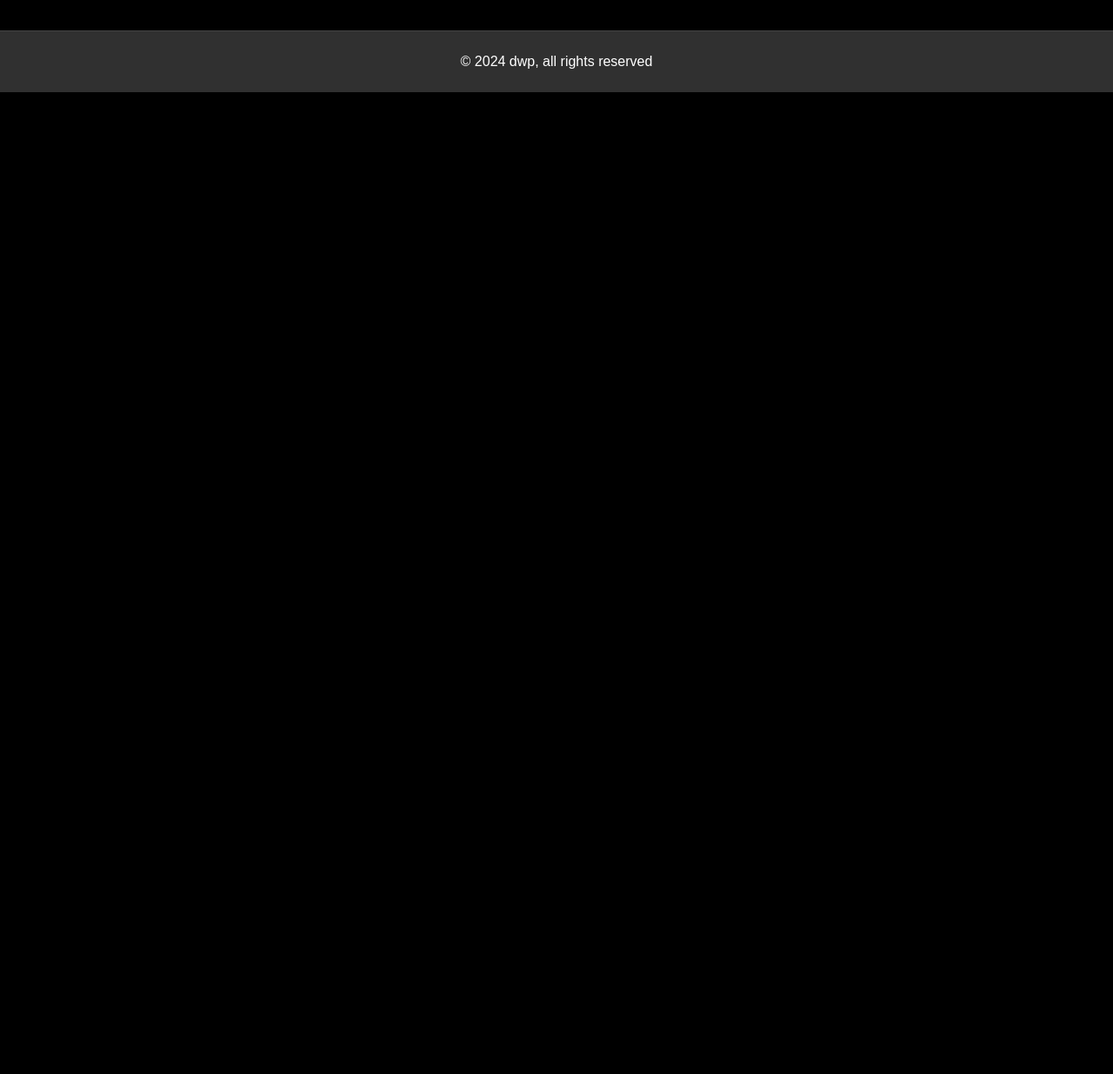
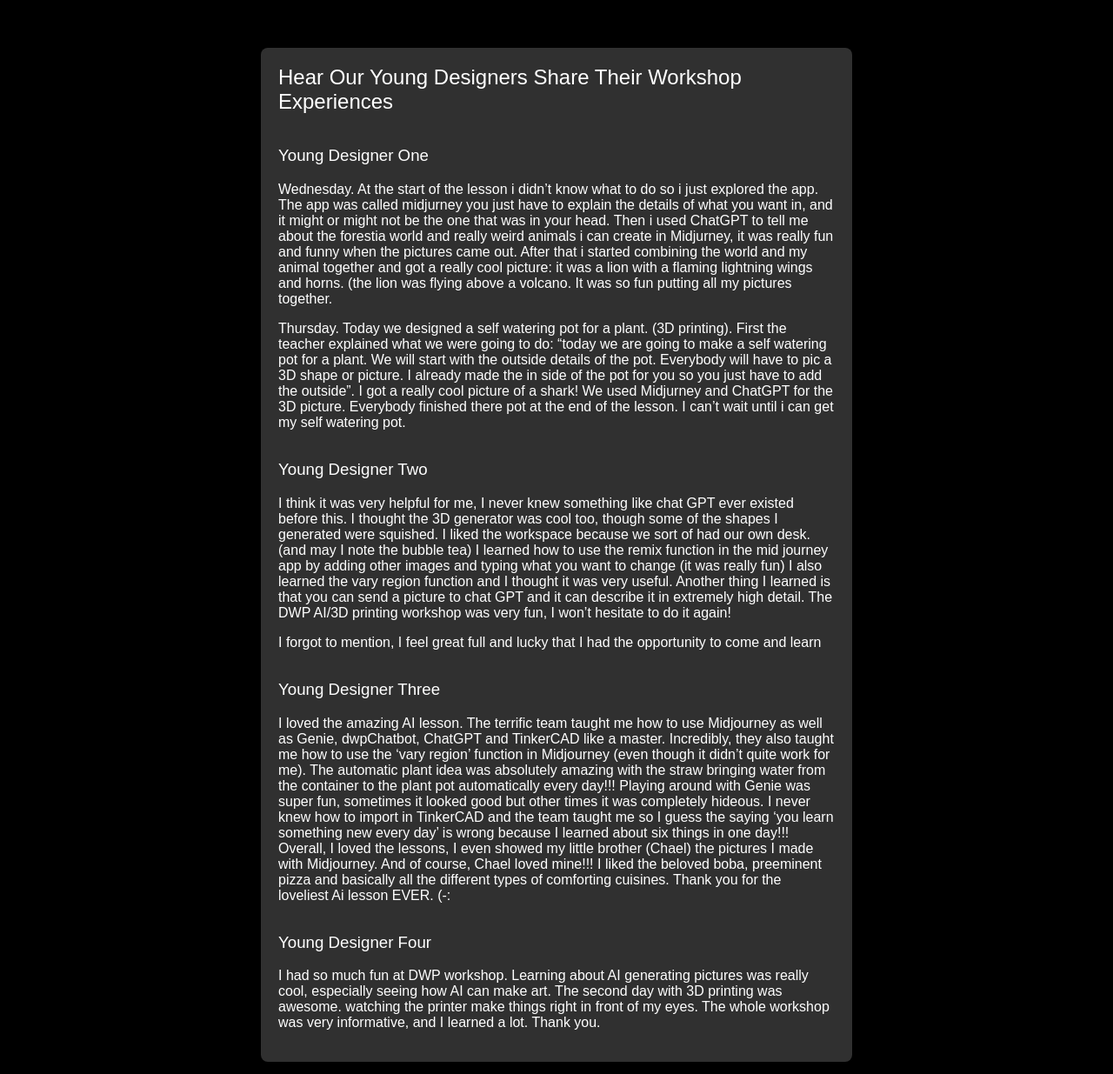
Before and after one commit to dannysbentley/BPS_AI-3DPrint, a plain HTML site: page index.html in a window 1280 px wide. Shown: the part 4205-5440 px from the top of the page at 87% size. Before the commit the page ends 4311 px from the top, so only its background shows below. Drawn offline with nearby package versions, Linux system fonts and the light colour scheme.

Commit message:
Update and added reviews from students

```diff
--- a/index.html
+++ b/index.html
@@ -106,7 +106,7 @@
 <iframe src="https://lumalabs.ai/embed/20289e97-f737-4d16-9adf-6edf7dde46c5?mode=sparkles&background=%23ffffff&color=%23000000&showTitle=true&loadBg=true&logoPosition=bottom-left&infoPosition=bottom-right&cinematicVideo=undefined&showMenu=false" width="375" height="500" frameborder="0" title="luma embed" style="border: none;"></iframe>
 <br>
 
-<iframe src="https://lumalabs.ai/embed/dbaa3139-8b59-46de-9d2a-7971a8c19ac0?mode=sparkles&background=%23ffffff&color=%23000000&showTitle=true&loadBg=true&logoPosition=bottom-left&infoPosition=bottom-right&cinematicVideo=undefined&showMenu=false" width="375" height="500" frameborder="0" title="luma embed" style="border: none;"></iframe>
+<iframe src="https://lumalabs.ai/embed/0066b393-d8a7-473b-9ae4-bcd6cb11bd5a?mode=sparkles&background=%23ffffff&color=%23000000&showTitle=true&loadBg=true&logoPosition=bottom-left&infoPosition=bottom-right&cinematicVideo=undefined&showMenu=false" width="373" height="500" frameborder="0" title="luma embed" style="border: none;"></iframe>
 <br>
 
 <div class="instructions">
@@ -114,6 +114,29 @@
     <p>The boys from Bangkok Patana School proved themselves to be incredibly smart and capable. Their ability to integrate technology with environmental consciousness was nothing short of inspiring. This project did not just teach them about technology; it empowered them with the knowledge that they have the power to make a difference in the world.</p>
 </div>
 <br>
+
+<div class="instructions">
+    <h2>Hear Our Young Designers Share Their Workshop Experiences</h2>
+    <br>
+    <h3>Young Designer One</h3>
+    <P>Wednesday. At the start of the lesson i didn’t know what to do so i just explored the app. The app was called midjurney you just have to explain the details of what you want in, and it might or might not be the one that was in your head. Then i used ChatGPT to tell me about the forestia world and really weird animals i can create in Midjurney, it was really fun and funny when the pictures came out. After that i started combining the world and my animal together and got a really cool picture: it was a lion with a flaming lightning wings and horns. (the lion was flying above a volcano.  It was so fun putting all my pictures together.</P>
+
+    <p>Thursday. Today we designed a self watering pot for a plant. (3D printing). First the teacher explained what we were going to do: “today we are going to make a self watering pot for a plant. We will start with the outside details of the pot. Everybody will have to pic a 3D shape or picture. I already made the in side of the pot for you so you just have to add the outside”. I got a really cool picture of a shark! We used Midjurney and ChatGPT for the 3D picture. Everybody finished there pot at the end of the lesson. I can’t wait until i can get my self watering pot.
+    </P>
+    <br>
+
+    <h3>Young Designer Two</h3>
+    <p>I think it was very helpful for me, I never knew something like chat GPT ever existed before this. I thought the 3D generator was cool too, though some of the shapes I generated were squished. I liked the workspace because we sort of had our own desk. (and may I note the bubble tea) I learned how to use the remix function in the mid journey app by adding other images and typing what you want to change (it was really fun) I also learned the vary region function and I thought it was very useful. Another thing I learned is that you can send a picture to chat GPT and it can describe it in extremely high detail. The DWP AI/3D printing workshop was very fun, I won’t hesitate to do it again! </p>
+    <p>I forgot to mention, I feel great full and lucky that I had the opportunity to come and learn</p>
+    <br>
+
+    <h3>Young Designer Three</h3>
+    <p>I loved the amazing AI lesson. The terrific team taught me how to use Midjourney as well as Genie, dwpChatbot, ChatGPT and TinkerCAD like a master. Incredibly, they also taught me how to use the ‘vary region’ function in Midjourney (even though it didn’t quite work for me). The automatic plant idea was absolutely amazing with the straw bringing water from the container to the plant pot automatically every day!!! Playing around with Genie was super fun, sometimes it looked good but other times it was completely hideous. I never knew how to import in TinkerCAD and the team taught me so I guess the saying ‘you learn something new every day’ is wrong because I learned about six things in one day!!! Overall, I loved the lessons, I even showed my little brother (Chael) the pictures I made with Midjourney. And of course, Chael loved mine!!! I liked the beloved boba, preeminent pizza and basically all the different types of comforting cuisines. Thank you for the loveliest Ai lesson EVER. (-:</p>
+    <br>
+
+    <h3>Young Designer Four</h3>
+    <p>I had so much fun at DWP workshop. Learning about AI generating pictures was really cool, especially seeing how AI can make art. The second day with 3D printing was awesome. watching the printer make things right in front of my eyes. The whole workshop was very informative, and I learned a lot. Thank you.</p>
+</div>
 
 <footer>
     <p>© 2024 dwp, all rights reserved</p>
```
